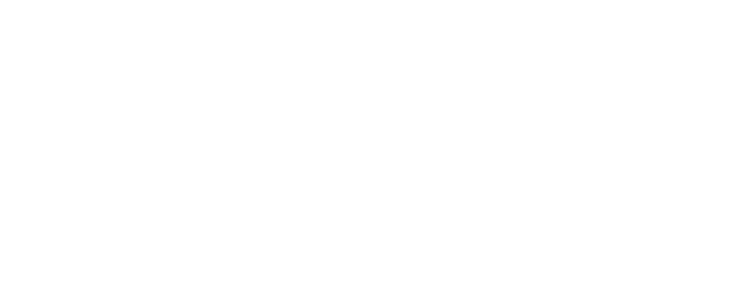
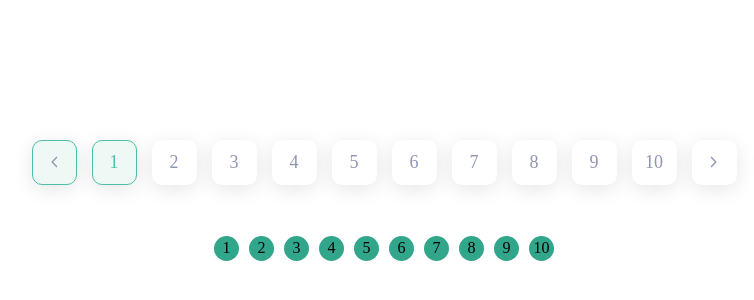
Before and after one commit to i-trust-you/wikid, a Next.js app: page / in a window 1280 px wide. Shown: the part 200-500 px from the top of the page, without its empty margins (256-1010 px from the left). Built offline with nearby package versions, Linux system fonts and the light colour scheme; a web font is replaced by a local one.

Commit message:
feat: pagination (#7)
* first commit

* fix: missing dependency list

* feat: new offset mode

* refactor: camelCase

```diff
--- /dev/null
+++ b/app/_components/general/Pagination.tsx
@@ -0,0 +1,125 @@
+import capsule from "@/_utilities/capsule";
+import Image from "next/image";
+import { createContext, useCallback, useContext, useEffect, useMemo, useState } from "react";
+
+
+interface Props {
+	page: number;
+	clamp: number;
+	length: number;
+}
+
+interface State {
+	page: ReturnType<typeof capsule<number>>;
+}
+
+// @ts-ignore
+const CTX = createContext<{ props: Props; state: State }>();
+
+function useCTX() {
+	const ctx = useContext(CTX);
+
+	if (!ctx) throw new Error();
+
+	return ctx;
+}
+
+// TODO: pass id, class, style
+export default function Pagination(props: Readonly<React.PropsWithChildren & Props>) {
+	const [page, setPage] = useState(props.page);
+
+	const children = useMemo(() => {
+		// early return
+		if (props.children) return props.children;
+
+		return (
+			<div className="flex gap-[15px] [&_button:disabled]:border-primary-200 [&_button:disabled]:bg-primary-100 [&_button:disabled]:text-primary-200 [&_button:not(:disabled)]:bg-white [&_button:not(:disabled)]:text-gray-400 hover:[&_button:not(:disabled)]:text-primary-200 [&_button]:flex [&_button]:aspect-square [&_button]:w-[40px] [&_button]:items-center [&_button]:justify-center [&_button]:rounded-[10px] [&_button]:border [&_button]:border-transparent [&_button]:text-xs [&_button]:font-normal [&_button]:shadow-[0_4px_20px_-0px_rgba(0,0,0,0.1)] tablet:[&_button]:w-[45px] tablet:[&_button]:text-2lg">
+				<Pagination.Jump to="prev">
+					<Image src="/icons/arrow_left.svg" alt="prev" width={24} height={24} />
+				</Pagination.Jump>
+				<Pagination.Generator>
+					{(page) => (
+						<Pagination.Jump key={page} to={page}>
+							{page + 1}
+						</Pagination.Jump>
+					)}
+				</Pagination.Generator>
+				<Pagination.Jump to="next">
+					<Image src="/icons/arrow_right.svg" alt="next" width={24} height={24} />
+				</Pagination.Jump>
+			</div>
+		);
+	}, [props.children]);
+
+	return (
+		<CTX.Provider
+			value={{
+				props: {
+					page: props.page,
+					clamp: props.clamp,
+					length: props.length,
+				},
+				state: {
+					// prettier-ignore
+					page: capsule(() => page, (value: number) => setPage(Math.min(Math.max(0, value), props.length - 1))),
+				},
+			}}
+		>
+			<div>{children}</div>
+		</CTX.Provider>
+	);
+}
+
+Pagination.Jump = function $(props: Readonly<React.PropsWithChildren & { to: "first" | "prev" | number | "next" | "last" }>) {
+	const ctx = useCTX();
+
+	const [disabled, setDisabled] = useState(false);
+
+	useEffect(() => {
+		// prettier-ignore
+		return setDisabled( props.to === "first" || props.to === "prev" ? ctx.state.page() === 0 : props.to === "next" || props.to === "last" ? ctx.state.page() === ctx.props.length - 1 : ctx.state.page() === props.to);
+	}, [ctx.props, ctx.state, props.to]);
+
+	const handle = useCallback(() => {
+		switch (props.to) {
+			case "first": {
+				ctx.state.page(-Infinity);
+				break;
+			}
+			case "prev": {
+				ctx.state.page(ctx.state.page() - 1);
+				break;
+			}
+			case "next": {
+				ctx.state.page(ctx.state.page() + 1);
+				break;
+			}
+			case "last": {
+				ctx.state.page(+Infinity);
+				break;
+			}
+			default: {
+				ctx.state.page(props.to);
+				break;
+			}
+		}
+	}, [ctx.state, props.to]);
+
+	return (
+		<button onClick={handle} disabled={disabled}>
+			{props.children}
+		</button>
+	);
+};
+
+Pagination.Generator = function $(props: Readonly<{ children: (page: number) => JSX.Element }>) {
+	const ctx = useCTX();
+
+	const offset = Math.floor(ctx.state.page() / (ctx.props.clamp)) * ctx.props.clamp;
+
+	return (
+		<>
+			{new Array(Math.min(ctx.props.clamp, ctx.props.length - offset)).fill(null).map((_, index) => props.children(index + offset))}
+		</>
+	);
+};
--- /dev/null
+++ b/app/_utilities/capsule.ts
@@ -0,0 +1,5 @@
+export default function capsule<T>(getter: () => T, setter: (value: T) => void) {
+	return function (value?: T) {
+		return value === undefined ? getter() : setter(value);
+	} as { (): T; (value: T): void };
+}
--- a/app/page.tsx
+++ b/app/page.tsx
@@ -1,3 +1,23 @@
+"use client";
+
+import Pagination from "@/_components/general/Pagination";
+
 export default function Page() {
-	return <></>;
+	return (
+		<main className="flex h-screen w-screen flex-col items-center justify-center gap-[25px]">
+			<Pagination page={0} clamp={10} length={25} />
+			<hr />
+			<Pagination page={0} clamp={10} length={100}>
+				<div className="flex gap-[10px]">
+					<Pagination.Generator>
+						{(page) => (
+							<Pagination.Jump key={page} to={page}>
+								<div className="flex h-[25px] w-[25px] items-center justify-center rounded-full bg-primary-300">{page + 1}</div>
+							</Pagination.Jump>
+						)}
+					</Pagination.Generator>
+				</div>
+			</Pagination>
+		</main>
+	);
 }
```
